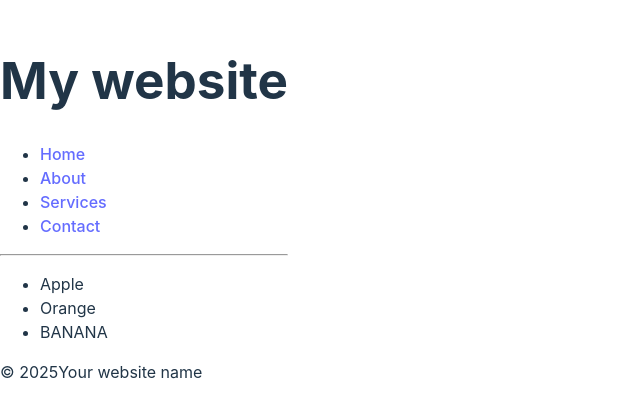
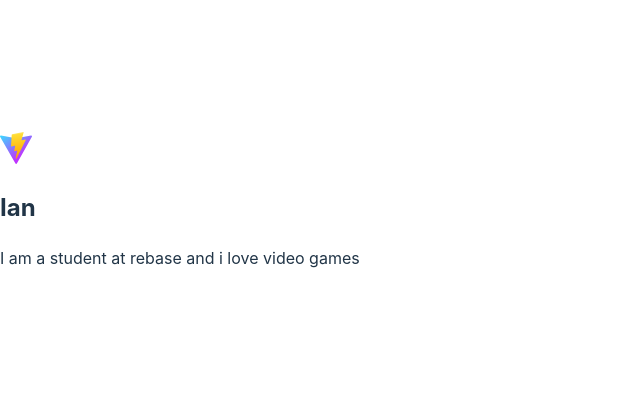
Before and after one commit to Roamer15/react-tutorial, a React (Vite) app: page / in a window 1280 px wide. Shown: the part 191-608 px from the top of the page, without its empty margins (0-640 px from the left). Built offline with nearby package versions, Linux system fonts and the light colour scheme.

Commit message:
Card with react tutorial

```diff
--- a/src/App.jsx
+++ b/src/App.jsx
@@ -1,15 +1,9 @@
-import Header from './Header.jsx'
-import Footer from './Footer.jsx';
-import Food from './Food.jsx';
+import Card from './Card.JSX'
 
 function App() {
 
   return(
-    <>
-      <Header></Header>
-      <Food></Food>
-      <Footer></Footer>
-    </>
+    <Card/>
 
   );
 }
--- /dev/null
+++ b/src/Card.jsx
@@ -0,0 +1,11 @@
+function Card() {
+    return (
+        <div className="card">
+            <img src="../public/vite.svg" alt="random-image" />
+            <h2>Ian</h2>
+            <p>I am a student at rebase and i love video games</p>
+        </div>
+    )
+}
+
+export default Card;
```
